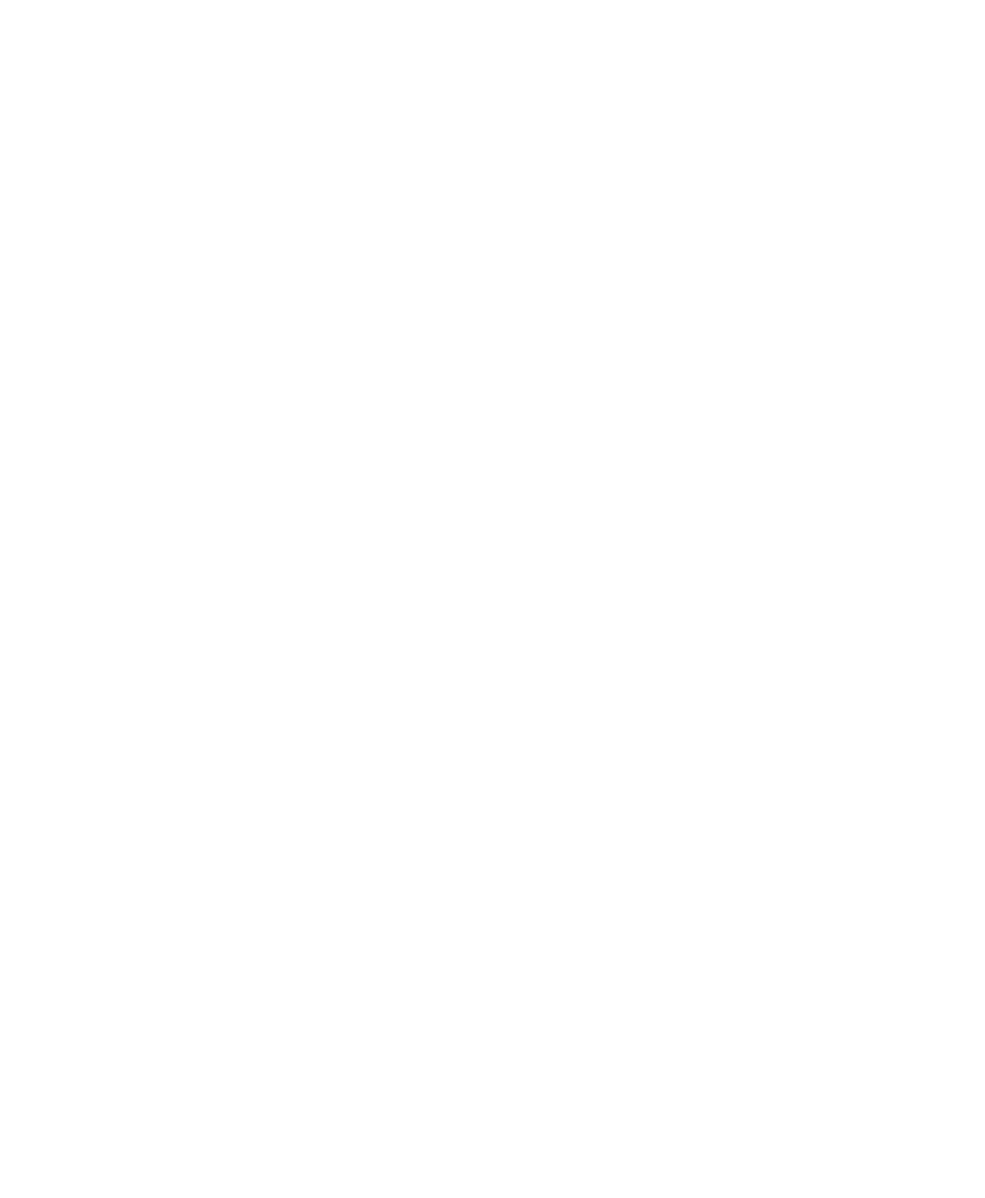
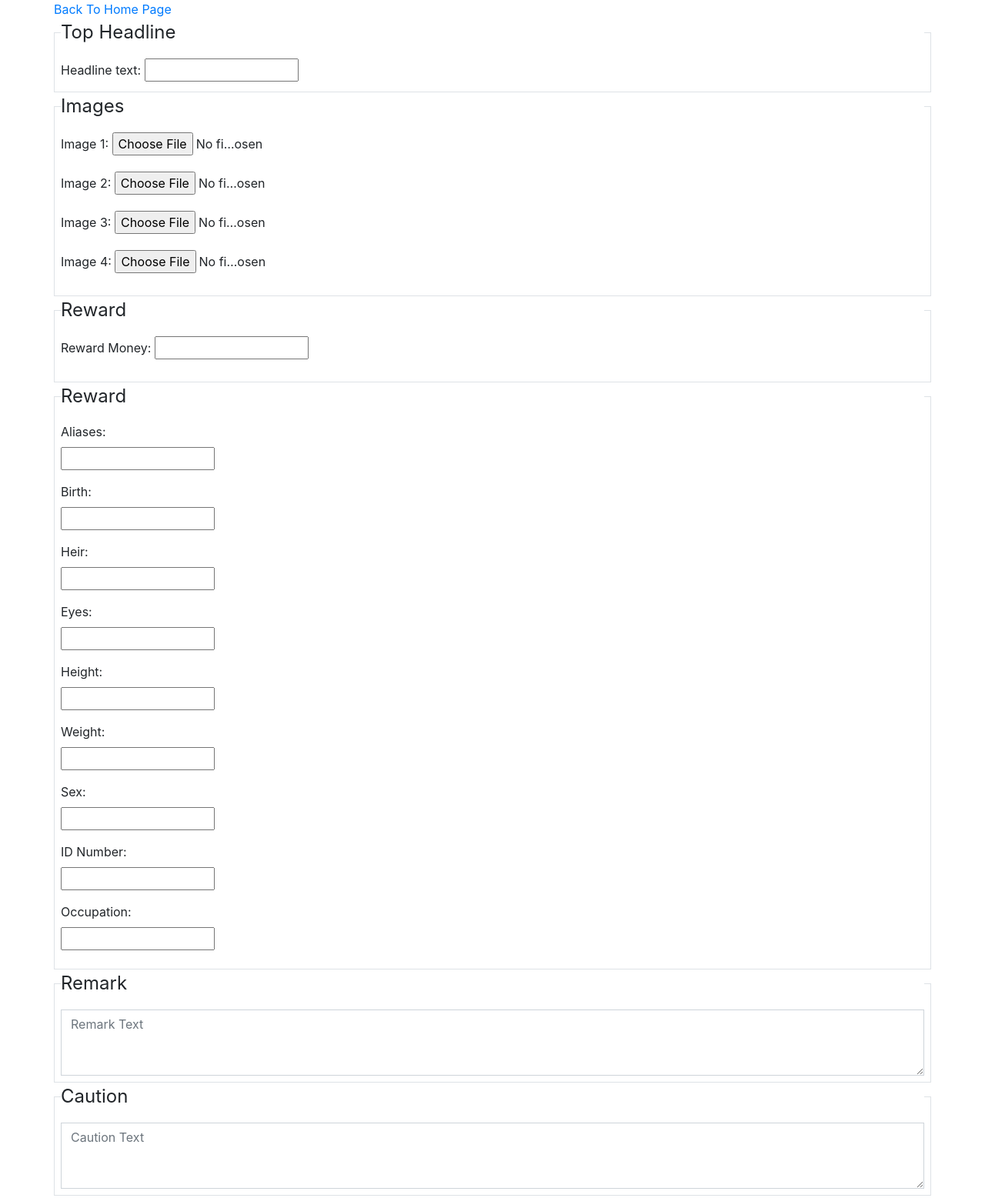
Before and after one commit to sancoza/Bit-Web, a plain HTML site: page Week9/Exercise2/admin/admin.html in a window 1280 px wide. Shown: the top 1557 px of the page at 77% size. Before the commit the page ends 800 px from the top, so only its background shows below. Drawn offline with nearby package versions, Linux system fonts and the light colour scheme.

Commit message:
finish bootstrep exercises

```diff
--- a/Week9/Exercise2/admin/admin.html
+++ b/Week9/Exercise2/admin/admin.html
@@ -14,6 +14,142 @@
   <title>Admin</title>
 </head>
 <body>
+<div class="container">
+  <div class="row">
+   <div class="col-md-12">
+    <a href="../index.html">Back To Home Page</a>
+    <fieldset class="border p-2">
+      <legend>Top Headline</legend>
+      <label for="">Headline text:</label>
+      <input type="text" />
+    </fieldset>
+   </div>
+  </div>
+  <div class="row">
+    <div class="col-md-12">
+
+            <fieldset  class="border p-2">
+               <legend>Images</legend>
+                <div class="form-group">
+
+                  <label for="">Image 1:</label>
+                  <input type="file" />
+                </div>
+                <div class="form-group">
+                 <label for="">Image 2:</label>
+                  <input type="file" />
+                </div>
+                <div class="form-group">
+                  <label for="">Image 3:</label>
+                   <input type="file" />
+                 </div>
+                 <div class="form-group">
+                  <label for="">Image 4:</label>
+                   <input type="file" />
+                 </div>
+               </fieldset>
+    </div>
+</div>
+<div class="row">
+  <div class="col-md-12">
+    <fieldset  class="border p-2">
+      <legend>Reward</legend>
+       <div class="form-group">
+
+         <label for="">Reward Money:</label>
+         <input type="number" />
+       </div>
+ </fieldset>
+  </div>
+</div>
+<div class="row">
+  <div class="col-md-12">
+    <fieldset  class="border p-2">
+      <legend>Reward</legend>
+       <div class="form-group d-flex flex-column" >
+        <label for="">Aliases:</label>
+<input type="text">
+</div>
+<div class="form-group d-flex flex-column
+">
+ <label for="">Birth:</label>
+<input type="text" />
+</div>
+
+<div class="form-group d-flex flex-column
+">
+  <label for="">Heir:</label>
+<input type="text">
+</div>
+
+<div class="form-group d-flex flex-column
+">
+<label for="">Eyes:</label>
+<input type="text">
+</div>
+
+<div class="form-group d-flex flex-column
+">
+<label for="">Height:</label>
+<input type="text">
+</div>
+
+<div class="form-group d-flex flex-column
+">
+<label for="">Weight:</label>
+<input type="text">
+</div>
+
+<div class="form-group d-flex flex-column
+">
+<label for="">Sex:</label>
+<input type="text">
+</div>
+
+<div class="form-group d-flex flex-column
+">
+<label for="">ID Number:</label>
+<input type="text">
+</div>
+
+<div class="form-group d-flex flex-column
+">
+<label for="">Occupation:</label>
+<input  type="text">
+</div>
+
+
+ </fieldset>
+  </div>
+</div>
+
+<div class="row">
+  <div class="col-md-12">
+    <fieldset  class="border p-2">
+      <legend>Remark</legend>
+      <textarea class="form-control rounded-0" id="exampleFormControlTextarea2" placeholder="Remark Text" rows="3"></textarea>
+      </fieldset>
+      <fieldset  class="border p-2">
+        <legend>Caution</legend>
+        <textarea class="form-control rounded-0" id="exampleFormControlTextarea2" placeholder="Caution Text" rows="3"></textarea>
+        </fieldset>
+  </div>
+</div>
+<div class="row">
+  <div class="col-md-12 mt-3 mb-3">
+    <input class="btn btn-primary" type="reset" value="Reset">
+<input class="btn btn-primary" type="submit" value="Submit">
+  </div>
+</div>
+
+
+
+
+
+
+
+
+
   <script
   src="https://cdn.jsdelivr.net/npm/jquery@3.5.1/dist/jquery.slim.min.js"
   integrity="sha384-DfXdz2htPH0lsSSs5nCTpuj/zy4C+OGpamoFVy38MVBnE+IbbVYUew+OrCXaRkfj"
--- a/Week9/Exercise2/sass/style.scss
+++ b/Week9/Exercise2/sass/style.scss
@@ -39,3 +39,9 @@
   padding-right: 0;
   padding-left: 0;
 }
+input {
+  width:200px;
+  white-space: nowrap;
+  overflow: hidden;
+  text-overflow: ellipsis;
+}
```
Also changed, not shown: Week3/weeklyProject/admin/create_new.html (+1 -0 lines), Week9/Exercise2/css/style.css, 1 other file.
